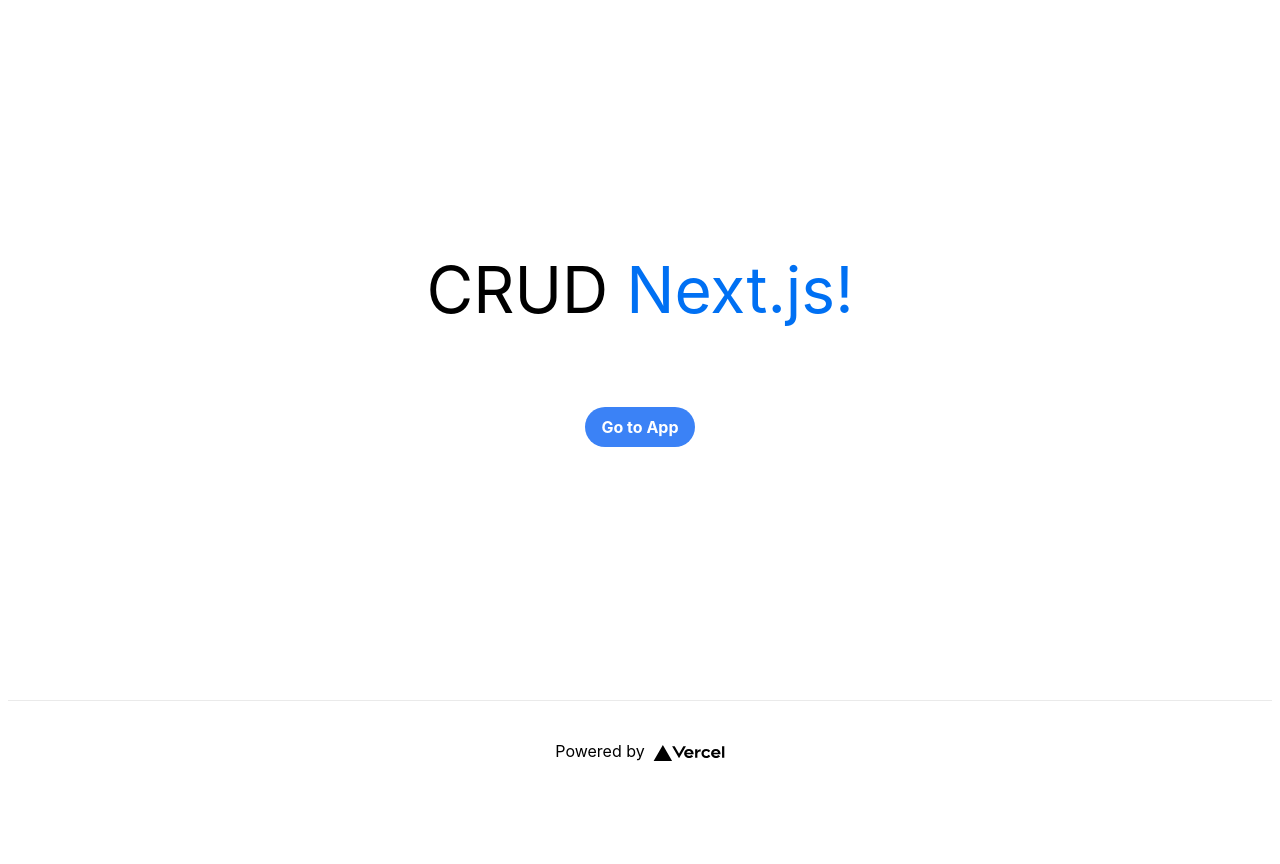
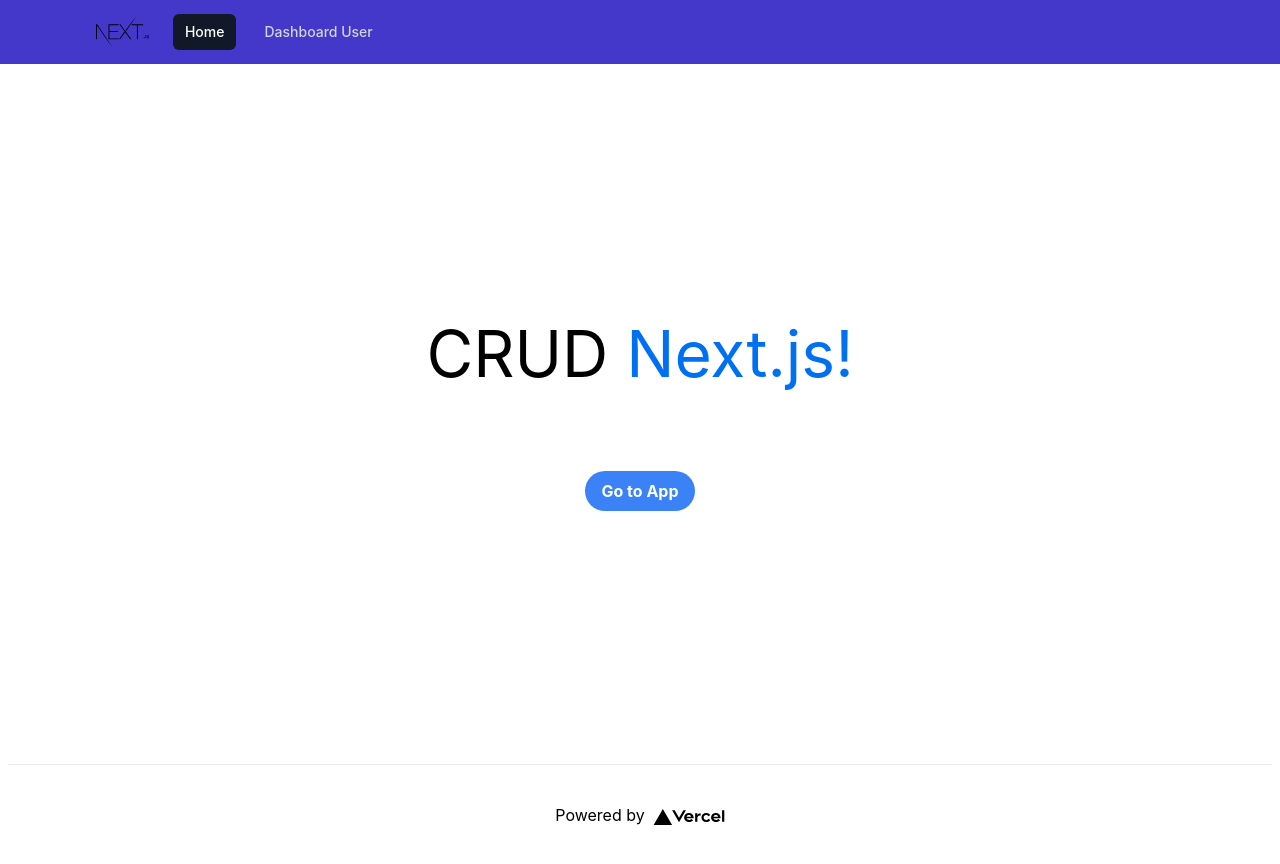
Before and after one commit to rezaif79-ri/Synapsis-CRUD-Next-Js, a Next.js app: page / in a window 1280 px wide. Before the commit the page ends 800 px from the top, so only its background shows below. Built offline with nearby package versions, Linux system fonts and the light colour scheme.

Commit message:
Change logo, fix navbar dynamic route link and  user list data

```diff
--- /dev/null
+++ b/components/Layout.js
@@ -0,0 +1,16 @@
+import Head from "next/head";
+import Navbar from "./Navbar"
+
+function Layout({children}){
+    return(
+        <>
+            <Head>
+                <title>CRUD With Next.JS</title>
+            </Head>
+            <Navbar />
+            {children}
+        </>
+    )
+}
+
+export default Layout;
--- /dev/null
+++ b/components/ListUser.js
@@ -0,0 +1,59 @@
+import Link from "next/link";
+import { useState, useEffect } from "react";
+
+ListUser.getInititialProps = () => {
+    fetch("api/users")
+      .then((res) => res.json())
+      .then((data) => {
+        setData(data.data, data.data);
+        setLoading(false);
+      });
+}
+
+function ListUser() {
+  const [data, setData] = useState(null);
+  const [isLoading, setLoading] = useState(false);
+
+  useEffect(() => {
+    setLoading(true);
+    fetch("api/users")
+      .then((res) => res.json())
+      .then((data) => {
+        setData(data.data, data.data);
+        setLoading(false);
+      });
+  }, []);
+
+  if (isLoading) return <p>Loading...</p>;
+  if (!data) return <p>No profile data</p>;
+
+  return (
+    <div>
+      <h1>User Data: </h1>
+      {data.map((row) => {
+        return (
+          <Link className="w-full" href={"/users/" + row._id}>
+            <div className="c-card block bg-indigo-50 shadow-md hover:shadow-xl rounded-lg overflow-hidden" >
+              <div className="p-4">
+                <span className="inline-block px-2 py-1 leading-none bg-indigo-200 text-indigo-800 rounded-full font-semibold uppercase tracking-wide text-xs">
+                  ID: {row._id}
+                </span>
+                <h2 className="mt-2 mb-2 font-bold">
+                  {row.first_name} {row.last_name}
+                </h2>
+                <h2 className="mt-2 mb-2">
+                  {row.address}
+                </h2>
+                <p className="flex gap-3 text-sm font-gray-600 justify-end items-center border-t pt-2">
+                    {row.phone} | {row.email}
+                </p>
+              </div>
+            </div>
+          </Link>
+        );
+      })}
+    </div>
+  );
+}
+
+export default ListUser;
--- /dev/null
+++ b/components/Navbar.js
@@ -0,0 +1,95 @@
+
+import { Disclosure, Menu, Transition } from '@headlessui/react'
+import { BiMenu, BiXCircle } from 'react-icons/bi'
+import { useRouter } from 'next/router'
+import Link from 'next/link'
+
+const navigation = [
+  { name: 'Home', href: '/'},
+  { name: 'Dashboard User', href: '/users'},
+]
+
+function classNames(...classes) {
+  return classes.filter(Boolean).join(' ')
+}
+
+function Navbar() {
+  const router = useRouter()
+
+  return (
+    <Disclosure as="nav" className="bg-indigo-700">
+      {({ open }) => (
+        <>
+          <div className="max-w-[90%] mx-auto px-2 sm:px-6 lg:px-8">
+            <div className="relative flex items-center justify-between h-16">
+              <div className="absolute inset-y-0 left-0 flex items-center sm:hidden">
+                {/* Mobile menu button*/}
+                <Disclosure.Button className="inline-flex items-center justify-center p-2 rounded-md text-gray-400 hover:text-white hover:bg-gray-700 focus:outline-none focus:ring-2 focus:ring-inset focus:ring-white">
+                  <span className="sr-only">Open main menu</span>
+                  {open ? (
+                    <BiXCircle className="block h-6 w-6" aria-hidden="true" />
+                  ) : (
+                    <BiMenu className="block h-6 w-6" aria-hidden="true" />
+                  )}
+                </Disclosure.Button>
+              </div>
+              <div className="flex-1 flex items-center justify-center sm:items-stretch sm:justify-start">
+                <div className="flex-shrink-0 flex items-center">
+                  <img
+                    className="block lg:hidden h-8 w-auto"
+                    src={"/nextjs.svg"}
+                    alt="Workflow"
+                  />
+                  <img
+                    className="hidden lg:block h-8 w-auto"
+                    src={"/nextjs.svg"}
+                    alt="Workflow"
+                  />
+                </div>
+                <div className="hidden sm:block sm:ml-6">
+                  <div className="flex space-x-4">
+                    {navigation.map((item) => (
+                      <Link
+                        key={item.name}
+                        href={item.href}
+                      >
+                        <a className={classNames(
+                          router.pathname === item.href ? 'bg-gray-900 text-white' : 'text-gray-300 hover:bg-gray-700 hover:text-white',
+                          'px-3 py-2 rounded-md text-sm font-medium'
+                        )}
+                        aria-current={router.pathname === item.href ? 'page' : undefined}>
+                          {item.name}
+                        </a>
+                      </Link>
+                    ))}
+                  </div>
+                </div>
+              </div>
+            </div>
+          </div>
+
+          <Disclosure.Panel className="sm:hidden">
+            <div className="px-2 pt-2 pb-3 space-y-1">
+              {navigation.map((item) => (
+                <Disclosure.Button
+                  key={item.name}
+                  as="a"
+                  href={item.href}
+                  className={classNames(
+                    router.pathname === item.href ? 'bg-gray-900 text-white' : 'text-gray-300 hover:bg-gray-700 hover:text-white',
+                    'block px-3 py-2 rounded-md text-base font-medium'
+                  )}
+                  aria-current={router.pathname === item.href ? 'page' : undefined}
+                >
+                  {item.name}
+                </Disclosure.Button>
+              ))}
+            </div>
+          </Disclosure.Panel>
+        </>
+      )}
+    </Disclosure>
+  )
+}
+
+export default Navbar;
--- a/pages/_app.js
+++ b/pages/_app.js
@@ -1,7 +1,8 @@
 import '../styles/globals.css'
+import Layout from '../components/Layout'
 
 function MyApp({ Component, pageProps }) {
-  return <Component {...pageProps} />
+  return <Layout> <Component {...pageProps} /> </Layout>
 }
 
 export default MyApp
--- a/pages/index.js
+++ b/pages/index.js
@@ -19,7 +19,7 @@ export default function Home() {
 
 
           <div className='mt-20 bg-blue-500 hover:bg-blue-700 text-white font-bold py-2 px-4 rounded-full hover:cursor-pointer'>
-            <Link href={"/login"}>
+            <Link href={"/users"}>
               Go to App
             </Link>
           </div>
--- a/pages/app/index.js
+++ b/pages/users/index.js
@@ -1,4 +1,5 @@
 import { useState } from "react";
+import ListUser from "../../components/ListUser";
 
 export default function App() {
   const [firstName, setFirstName] = useState("");
@@ -8,7 +9,7 @@ export default function App() {
   const [address, setAddress] = useState("");
 
   return (
-    <div className="container mx-auto">
+    <div className="container mx-auto mb-20">
       <div className="hidden sm:block" aria-hidden="true">
         <div className="py-5">
           <div className="border-t border-gray-200" />
@@ -164,7 +165,15 @@ export default function App() {
         </div>
       </div>
 
-      <div>This is the data table</div>
+      <div className="md:flex md:flex-col flex-wrap sm:container mx-auto sm:mx-5 lg:px-24">
+          <h3 className="md:text-2xl text-xl my-4 font-semibold">List of user data:</h3>
+          <div className="grid grid-cols-2 lg:grid-cols-4 md:grid-cols-3 sm:grid-cols-2 gap-3">
+            <ListUser />
+          </div>
+      </div>
+
+
+
     </div>
   );
 }
```
Also changed, not shown: public/nextjs.svg (added).
